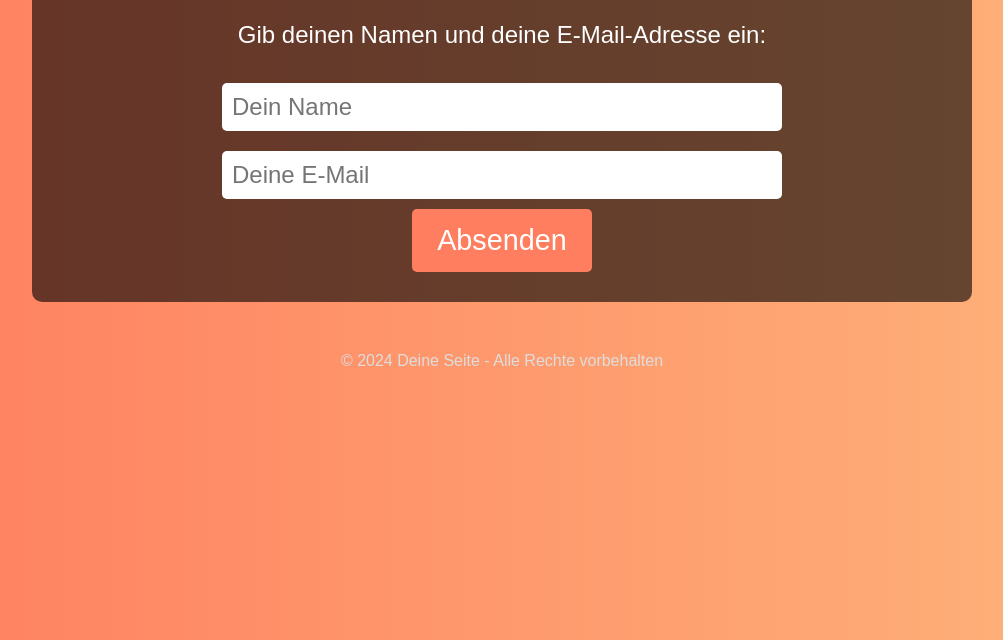
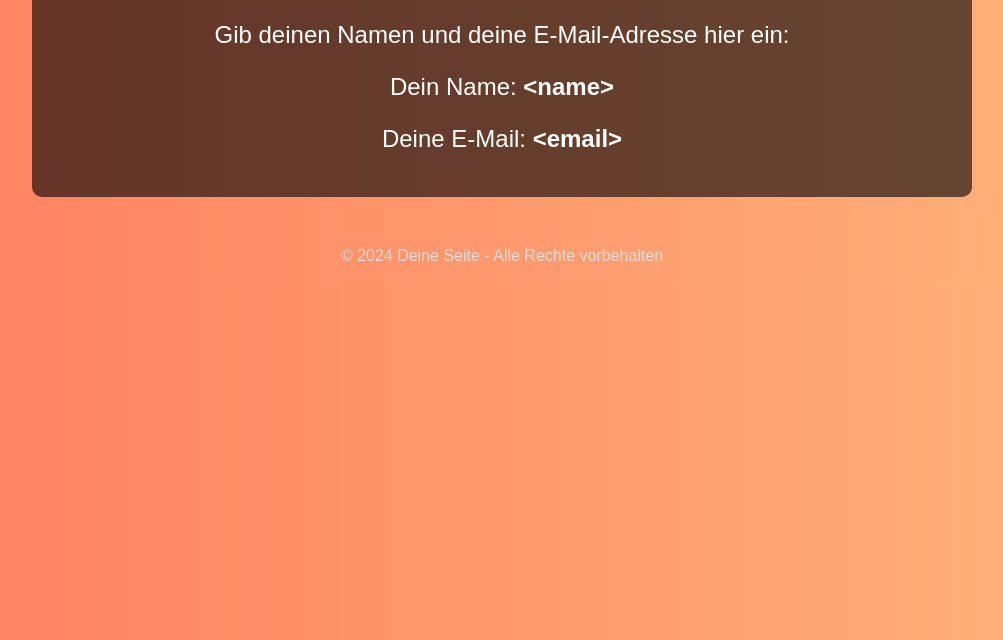
Before and after one commit to jmb-4/Manuel-Website, a plain HTML site: page index.html in a window 1280 px wide. Shown: the part 160-800 px from the top of the page, without its empty margins (138-1141 px from the left). Drawn offline with Linux system fonts and the light colour scheme.

Commit message:
Update index.html

```diff
--- a/index.html
+++ b/index.html
@@ -34,30 +34,6 @@
             margin-bottom: 10px;
         }
 
-        .input-field {
-            padding: 10px;
-            font-size: 1em;
-            margin: 10px 0;
-            border: none;
-            border-radius: 5px;
-            width: 60%;
-        }
-
-        .submit-btn {
-            padding: 15px 25px;
-            background-color: #ff7e5f;
-            border: none;
-            border-radius: 5px;
-            color: #fff;
-            font-size: 1.2em;
-            cursor: pointer;
-            transition: background-color 0.3s;
-        }
-
-        .submit-btn:hover {
-            background-color: #feb47b;
-        }
-
         footer {
             margin-top: 30px;
             font-size: 1em;
@@ -70,17 +46,14 @@
     <div class="container">
         <h1>Willkommen auf meiner Seite!</h1>
 
-        <!-- Hier können Name und E-Mail hinzugefügt werden -->
+        <!-- Hier kannst du den Platz für Name und E-Mail direkt ersetzen -->
         <div class="info">
-            <p>Gib deinen Namen und deine E-Mail-Adresse ein:</p>
+            <p>Gib deinen Namen und deine E-Mail-Adresse hier ein:</p>
 
-            <form>
-                <input class="input-field" type="text" id="name" placeholder="Dein Name" required>
-                <br>
-                <input class="input-field" type="email" id="email" placeholder="Deine E-Mail" required>
-                <br>
-                <button type="submit" class="submit-btn">Absenden</button>
-            </form>
+            <!-- Platzhalter für Name und E-Mail -->
+            <p>Dein Name: <strong>&lt;name&gt;</strong></p>
+            <p>Deine E-Mail: <strong>&lt;email&gt;</strong></p>
+
         </div>
     </div>
 
```
